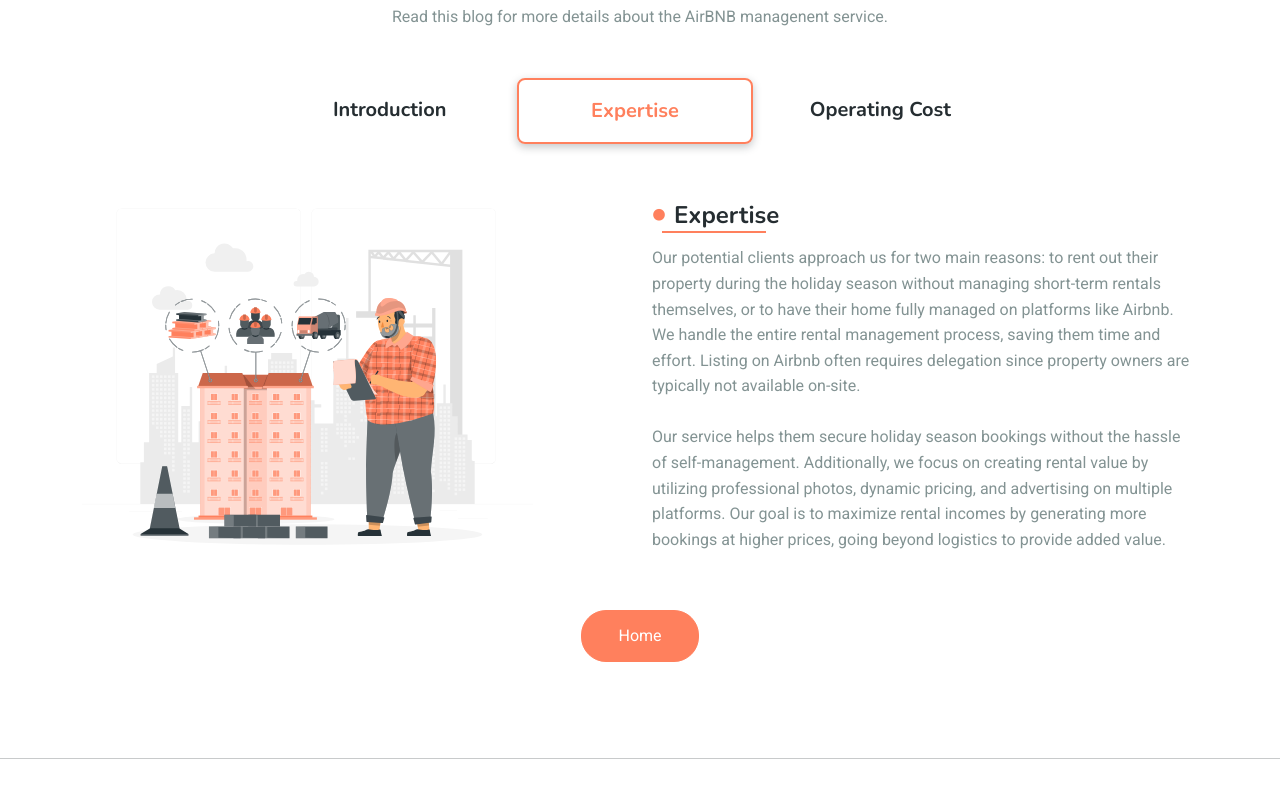
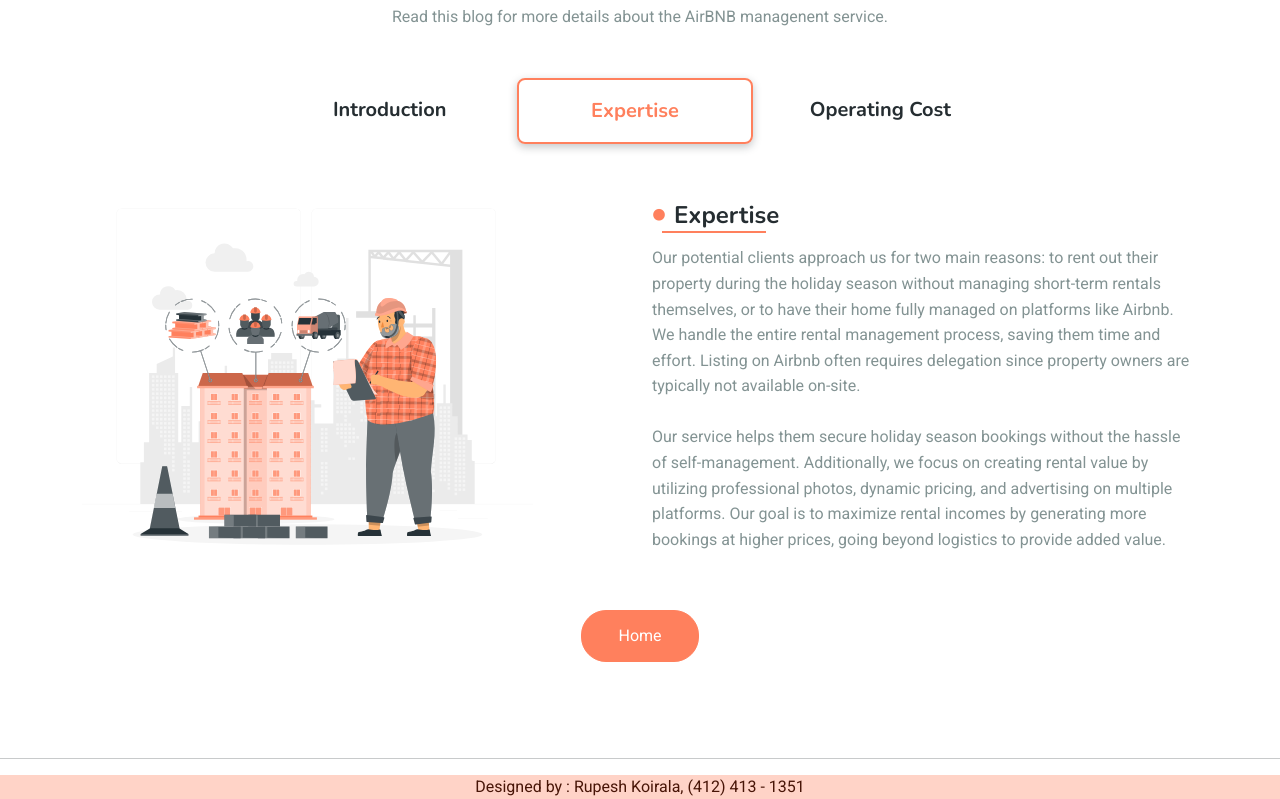
Before and after one commit to ParadisePinellas/Paradise, a plain HTML site: page blog1.html in a window 1280 px wide. Shown: the part 209-1008 px from the top of the page. Before the commit the page ends 984 px from the top, so only its background shows below. Drawn offline with nearby package versions, Linux system fonts and the light colour scheme.

Commit message:
added designer details

```diff
--- a/blog1.html
+++ b/blog1.html
@@ -66,6 +66,12 @@
             background-color: white;
             overflow: hidden;
         }
+        .created-by{
+            background-color: #ffd3c7;
+            text-align: center;
+            color: #481507;
+        }
+
     </style>
     <script>
         var faqs = document.getElementsByClassName("faq");
@@ -232,7 +238,9 @@
     <hr />
     <!-- end switcher-->
 
-
+    <div class="created-by">
+        Designed by : Rupesh Koirala, (412) 413 - 1351
+    </div>
 
     <!--DropDown JS-->
     <script src="js/dropdown.js"></script>
```
Also changed, not shown: blog2.html (+8 -1 lines), calculator.html (+8 -1 lines), contact.html (+8 -1 lines), index.html (+8 -1 lines).
